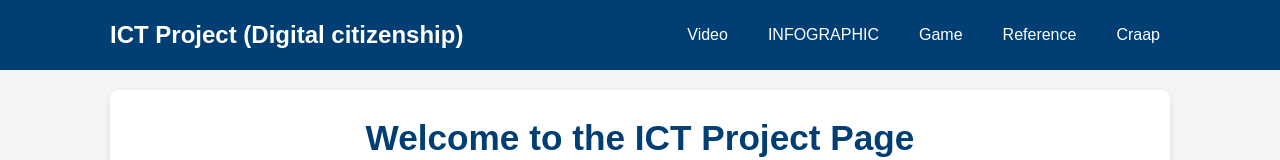
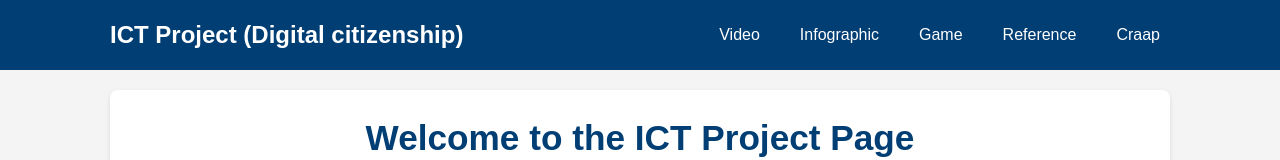
Before and after one commit to ali18-hasan/ICT-final-project, a plain HTML site: page index.html in a window 1280 px wide. Shown: the top 160 px of the page. Drawn offline with Linux system fonts and the light colour scheme.

Commit message:
Update index.html

```diff
--- a/index.html
+++ b/index.html
@@ -13,7 +13,7 @@
             <div class="logo">ICT Project (Digital citizenship)</div>
             <ul>
                 <li><a href="#home">Video</a></li>
-                <li><a href="#about">INFOGRAPHIC </a></li>
+                <li><a href="#about">Infographic </a></li>
                 <li><a href="#details">Game</a></li>
                 <li><a href="#video">Reference</a></li>
                 <li><a href="#contact">Craap</a></li>
```
